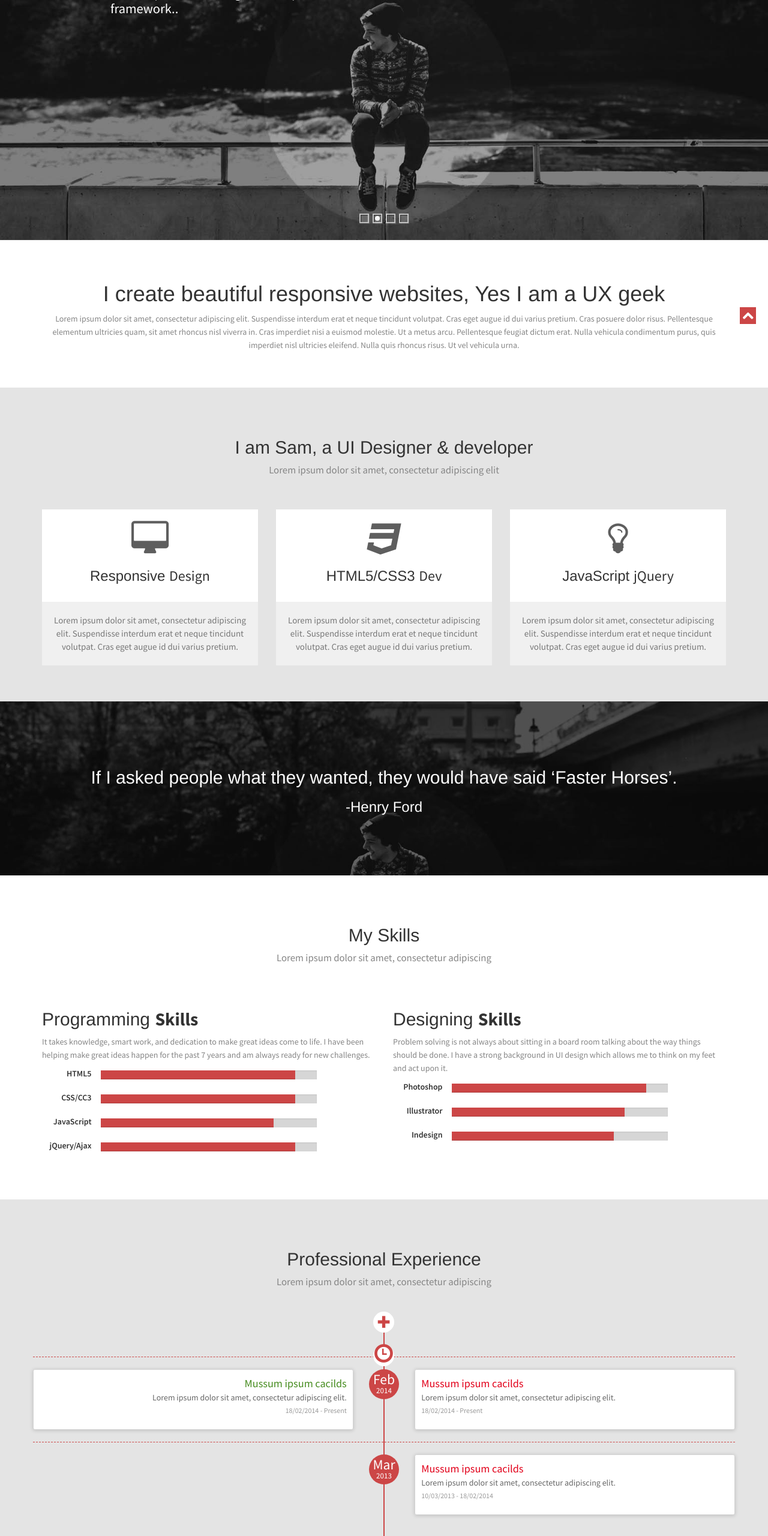
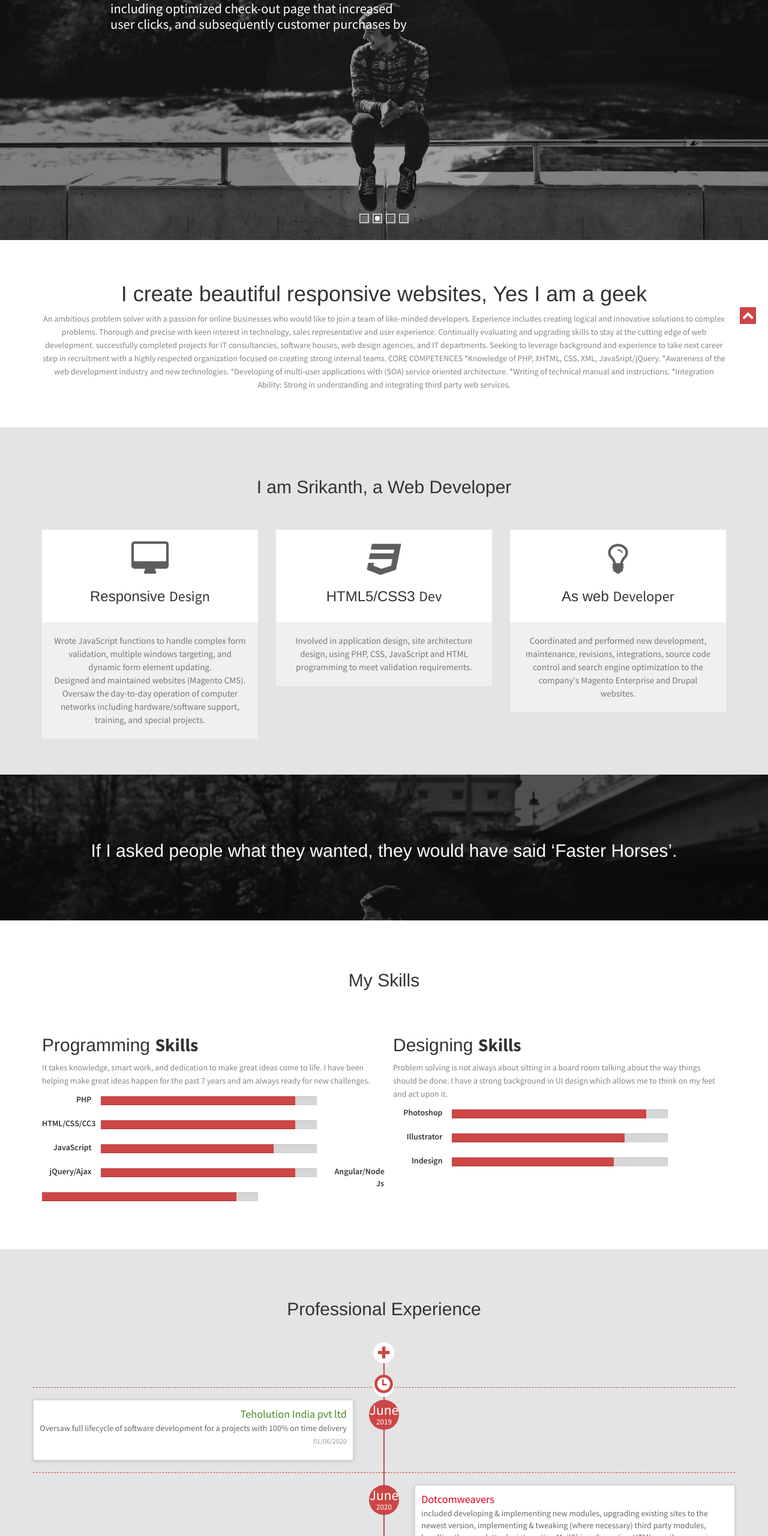
Before and after one commit to sreekanthmuthineni/sreekanthmuthineni.github.io, a plain HTML site: page index.html in a window 1280 px wide. Shown: the part 240-2800 px from the top of the page at 60% size. Drawn offline with Linux system fonts and the light colour scheme.

Commit message:
Update index.html

```diff
--- a/index.html
+++ b/index.html
@@ -69,23 +69,29 @@
             <div class="container banner-content">
                 <div id="da-slider" class="da-slider">
                     <div class="da-slide">
-                        <h2>Webdesigner</h2>
-                        <p>Amazing free responsive website for free, enjoy!!!</p>
+                        <h2>Summary of Qualifications</h2>
+                        <p>Web Developer with 1 years of experience in designing and developing user interfaces, testing, debugging eCommerce technologies. Proven ability in optimizing web functionality that improve data retrieval and workflow efficiencies.</p>
                         <div class="da-img"></div>
                     </div>
                     <div class="da-slide">
-                        <h2>UX/UI Developer</h2>
-                        <p>I develop website using Bootstrap front-end framework..</p>
+                        <h2>PROFESSIONAL EXPERIENCE</h2>
+                        <p>Designed and developed user-friendly website, including optimized check-out page that increased user clicks, and subsequently customer purchases by 20% <br/>
+                        Fixed bugs from existing websites and implemented enhancements that significantly improved web functionality and speed</p>
                         <div class="da-img"></div>
                     </div>
                     <div class="da-slide">
-                        <h2>HTML5/CSS3</h2>
-                        <p>HTML5 is a markup language used for structuring and presenting Web.</p>
+                        <h2>Skills & Tools</h2>
+                        <p>PHP, JAVA, jQuery,javascript,Angular js,Node js, Mysql, CSS</p>
                         <div class="da-img"></div>
                     </div>
                     <div class="da-slide">
-                        <h2>JavaScript/jQuery</h2>
-                        <p>jQuery: Write Less, Do More...</p>
+                        <h2>Work History</h2>
+                        <p>Build websites and modules on Magento platform and multi-sites.<br>
+                        Developing dynamic and interactive website that ensured high traffic, page views, and User Experience, resulting insignificant increase in sales revenue.<br>
+                        Designing and developing user-friendly website, including optimized check-out page that increased user clicks, and subsequently customer purchases.<br>
+                        Build e-commerce using  Magento.<br>
+                        Visualize and develop front-end web applications using HTML, CSS and JavaScript.</p>
+
                         <div class="da-img"></div>
                     </div>
 				<!--  <nav class="da-arrows">
@@ -99,8 +105,14 @@
     <section id="introText">
         <div class="container">
             <div class="text-center">
-            <h1>I create beautiful responsive websites, Yes I am a UX geek</h1>
-              <p>Lorem ipsum dolor sit amet, consectetur adipiscing elit. Suspendisse interdum erat et neque tincidunt volutpat. Cras eget augue id dui varius pretium. Cras posuere dolor risus. Pellentesque elementum ultricies quam, sit amet rhoncus nisl viverra in. Cras imperdiet nisi a euismod molestie. Ut a metus arcu. Pellentesque feugiat dictum erat. Nulla vehicula condimentum purus, quis imperdiet nisl ultricies eleifend. Nulla quis rhoncus risus. Ut vel vehicula urna.</p>
+            <h1>I create beautiful responsive websites, Yes I am a geek</h1>
+              <p>An ambitious problem solver with a passion for online businesses who would like to join a team of like-minded developers. Experience includes creating logical and innovative solutions to complex problems. Thorough and precise with keen interest in technology, sales representative and user experience. Continually evaluating and upgrading skills to stay at the cutting edge of web development. successfully completed projects for IT consultancies, software houses, web design agencies, and IT departments. Seeking to leverage background and experience to take next career step in recruitment with a highly respected organization focused on creating strong internal teams.
+			CORE  COMPETENCES
+			*Knowledge of PHP, XHTML, CSS, XML, JavaSript/jQuery.
+			*Awareness of the web development industry and new technologies.
+			*Developing of multi-user applications with (SOA) service oriented architecture.
+			*Writing of technical manual and instructions.
+			*Integration Ability: Strong in understanding and integrating third party web services.</p>
             </div>
         </div>
 
@@ -110,15 +122,17 @@
         <div class="container">
             <div class="heading text-center">
                 <!-- Heading -->
-                <h2>I am Sam, a UI Designer & developer</h2>
-                <p>Lorem ipsum dolor sit amet, consectetur adipiscing elit</p>
+                <h2>I am Srikanth, a Web Developer</h2>
             </div>
             <div class="row">
                 <!-- item -->
                 <div class="col-md-4 text-center tileBox">
                    <div class="txtHead"> <i class="fa fa-desktop"></i>
                     <h3>Responsive <span class="id-color">Design</span></h3></div>
-                    <p>Lorem ipsum dolor sit amet, consectetur adipiscing elit. Suspendisse interdum erat et neque tincidunt volutpat. Cras eget augue id dui varius pretium.</p>
+                    <p>Wrote JavaScript functions to handle complex form validation, multiple windows targeting, and dynamic form element updating.<br>
+                    Designed and maintained websites (Magento CMS).<br>
+                    Oversaw the day-to-day operation of computer networks including hardware/software support, training, and special projects.
+                    </p>
                 </div>
                 <!-- end: -->
 
@@ -126,15 +140,15 @@
                 <div class="col-md-4 text-center tileBox">
                     <div class="txtHead"><i class="fa fa-css3"></i>
                     <h3>HTML5/CSS3 <span class="id-color">Dev</span></h3></div>
-                    <p>Lorem ipsum dolor sit amet, consectetur adipiscing elit. Suspendisse interdum erat et neque tincidunt volutpat. Cras eget augue id dui varius pretium.</p>
+                    <p>Involved in application design, site architecture design, using PHP, CSS, JavaScript and HTML programming to meet validation requirements.</p>
                 </div>
                 <!-- end: -->
 
                 <!-- item -->
                 <div class="col-md-4 text-center tileBox">
                     <div class="txtHead"><i class="fa fa-lightbulb-o"></i>
-                    <h3>JavaScript <span class="id-color">jQuery</span></h3></div>
-                    <p>Lorem ipsum dolor sit amet, consectetur adipiscing elit. Suspendisse interdum erat et neque tincidunt volutpat. Cras eget augue id dui varius pretium.</p>
+                    <h3>As web <span class="id-color">Developer</span></h3></div>
+                    <p>Coordinated and performed new development, maintenance, revisions, integrations, source code control and search engine optimization to the company's Magento Enterprise and Drupal websites.</p>
                 </div>
                 <!-- end: -->
             </div>
@@ -144,7 +158,7 @@
     <section id="quote" class="bg-parlex">
         <div class="parlex-back">
             <div class="container secPad text-center">
-				<h2>If I asked people what they wanted, they would have said ‘Faster Horses’.</h2><h3>-Henry Ford</h3>
+				<h2>If I asked people what they wanted, they would have said ‘Faster Horses’.</h2>
             </div>
             <!--/.container-->
         </div>
@@ -156,7 +170,6 @@
         <div class="heading text-center">
                 <!-- Heading -->
                 <h2>My Skills</h2>
-                <p>Lorem ipsum dolor sit amet, consectetur adipiscing</p>
             </div>
         	<div class="row">
                 <div class="col-sm-6">
@@ -166,7 +179,7 @@
 
                     </p>
                     <div class="row">
-                        <div class="col-md-2 skilltitle">HTML5</div>
+                        <div class="col-md-2 skilltitle">PHP</div>
                         <div class="col-md-8">
                             <div class="progress">
                                 <div class="progress-bar" role="progressbar" aria-valuenow="90" aria-valuemin="0" aria-valuemax="100" style="width: 90%;">
@@ -176,7 +189,7 @@
                         </div>
                     </div>
                     <div class="row">
-                        <div class="col-md-2 skilltitle">CSS/CC3</div>
+                        <div class="col-md-2 skilltitle">HTML/CSS/CC3</div>
                         <div class="col-md-8">
                             <div class="progress">
                                 <div class="progress-bar" role="progressbar" aria-valuenow="90" aria-valuemin="0" aria-valuemax="100" style="width: 90%;">
@@ -201,6 +214,14 @@
                             <div class="progress">
                                 <div class="progress-bar" role="progressbar" aria-valuenow="90" aria-valuemin="0" aria-valuemax="100" style="width: 90%;">
                                     <span class="sr-only">90% Complete</span>
+                                </div>
+                            </div>
+                        </div>
+                        <div class="col-md-2 skilltitle">Angular/Node Js</div>
+                        <div class="col-md-8">
+                            <div class="progress">
+                                <div class="progress-bar" role="progressbar" aria-valuenow="90" aria-valuemin="0" aria-valuemax="100" style="width: 90%;">
+                                    <span class="sr-only">80% Complete</span>
                                 </div>
                             </div>
                         </div>
@@ -253,7 +274,6 @@
            <div class="heading text-center">
                 <!-- Heading -->
                 <h2>Professional Experience</h2>
-                <p>Lorem ipsum dolor sit amet, consectetur adipiscing</p>
             </div>
         <div id="timeline"><div class="row timeline-movement timeline-movement-top">
         <div class="timeline-badge timeline-future-movement">
@@ -271,8 +291,8 @@
     <div class="row timeline-movement">
 
         <div class="timeline-badge">
-            <span class="timeline-balloon-date-day">Feb</span>
-            <span class="timeline-balloon-date-month">2014</span>
+            <span class="timeline-balloon-date-day">June</span>
+            <span class="timeline-balloon-date-month">2019</span>
         </div>
 
 
@@ -281,9 +301,9 @@
                 <div class="col-sm-11">
                     <div class="timeline-panel credits">
                         <ul class="timeline-panel-ul">
-                            <li><span class="importo">Mussum ipsum cacilds</span></li>
-                            <li><span class="causale">Lorem ipsum dolor sit amet, consectetur adipiscing elit. </span> </li>
-                            <li><p><small class="text-muted"> 18/02/2014 - Present</small></p> </li>
+                            <li><span class="importo">Teholution India pvt ltd</span></li>
+                            <li><span class="causale">Oversaw full lifecycle of software development for a projects with 100% on time delivery</span> </li>
+                            <li><p><small class="text-muted"> 01/06/2020</small></p> </li>
                         </ul>
                     </div>
 
@@ -291,20 +311,20 @@
             </div>
         </div>
 
-        <div class="col-sm-6  timeline-item">
+       <!--  <div class="col-sm-6  timeline-item">
             <div class="row">
                 <div class="col-sm-offset-1 col-sm-11">
                     <div class="timeline-panel debits">
                         <ul class="timeline-panel-ul">
-                            <li><span class="importo">Mussum ipsum cacilds</span></li>
-                            <li><span class="causale">Lorem ipsum dolor sit amet, consectetur adipiscing elit. </span> </li>
-                            <li><p><small class="text-muted"> 18/02/2014 - Present</small></p> </li>
+                            <li><span class="importo">Dotcomweavers</span></li>
+                            <li><span class="causale">included developing & implementing new modules, upgrading existing sites to the newest version, implementing & tweaking (where necessary) third party modules, handling the newsletter by integrating MailChimp & creating HTML emails, managing the catalogs (and inventory) through custom importing scripts, Magmi and Photoshop scripting. </span> </li>
+                            <li><p><small class="text-muted"> 15/04/2021 - Present</small></p> </li>
                         </ul>
                     </div>
 
                 </div>
             </div>
-        </div>
+        </div> -->
     </div>
 
     <!--due -->
@@ -313,8 +333,8 @@
 
 
         <div class="timeline-badge">
-            <span class="timeline-balloon-date-day">Mar</span>
-            <span class="timeline-balloon-date-month">2013</span>
+            <span class="timeline-balloon-date-day">June</span>
+            <span class="timeline-balloon-date-month">2020</span>
         </div>
 
         <div class="col-sm-offset-6 col-sm-6  timeline-item">
@@ -322,25 +342,9 @@
                 <div class="col-sm-offset-1 col-sm-11">
                     <div class="timeline-panel debits">
                         <ul class="timeline-panel-ul">
-                            <li><span class="importo">Mussum ipsum cacilds</span></li>
-                            <li><span class="causale">Lorem ipsum dolor sit amet, consectetur adipiscing elit. </span> </li>
-                            <li><p><small class="text-muted"> 10/03/2013 - 18/02/2014</small></p> </li>
-                        </ul>
-                    </div>
-
-                </div>
-            </div>
-        </div>
-
-        <div class="col-sm-6  timeline-item">
-            <div class="row">
-                <div class="col-sm-11">
-                    <div class="timeline-panel credits">
-                        <ul class="timeline-panel-ul">
-                            <li><span class="importo">Mussum ipsum cacilds</span></li>
-                            <li><span class="causale">Lorem ipsum dolor sit amet, consectetur adipiscing elit. </span> </li>
-                            <li><p><small class="text-muted"> 10/03/2013 - 18/02/2014</small></p> </li>
-                        </ul>
+                             <li><span class="importo">Dotcomweavers</span></li>
+                            <li><span class="causale">included developing & implementing new modules, upgrading existing sites to the newest version, implementing & tweaking (where necessary) third party modules, handling the newsletter by integrating MailChimp & creating HTML emails, managing the catalogs (and inventory) through custom importing scripts, Magmi and Photoshop scripting. </span> </li>
+                            <li><p><small class="text-muted"> 15/04/2021 - Present</small></p> </li>
                     </div>
 
                 </div>
@@ -348,16 +352,17 @@
         </div>
 
 
+
     </div>
     <div class="row timeline-movement">
 
 
-        <div class="timeline-badge">
+      <!--   <div class="timeline-badge">
             <span class="timeline-balloon-date-day">Jan</span>
             <span class="timeline-balloon-date-month">2010</span>
-        </div>
+        </div> -->
 
-        <div class="col-sm-offset-6 col-sm-6  timeline-item">
+       <!--  <div class="col-sm-offset-6 col-sm-6  timeline-item">
             <div class="row">
                 <div class="col-sm-offset-1 col-sm-11">
                     <div class="timeline-panel debits">
@@ -370,9 +375,9 @@
 
                 </div>
             </div>
-        </div>
+        </div> -->
 
-        <div class="col-sm-6  timeline-item">
+      <!--   <div class="col-sm-6  timeline-item">
             <div class="row">
                 <div class="col-sm-11">
                     <div class="timeline-panel credits">
@@ -386,7 +391,7 @@
                 </div>
             </div>
         </div>
-
+     -->
 
     </div>
     </div>
@@ -402,7 +407,6 @@
             <div class="heading text-center">
                 <!-- Heading -->
                 <h2>Portfolio</h2>
-                <p>At lorem Ipsum available, but the majority have suffered alteration in some form by injected humour.</p>
             </div>
 
             <div class="row">
@@ -584,14 +588,13 @@
                 <div class="col-sm-4">
                     <h4>Address:</h4>
                     <address>
-                        WebThemez Company<br>
-                        134 Stilla. Tae., 414515<br>
-                        Leorislon, SA 02434-34534 USA
+                        #1-03 ,Vanamala Kanparthy ,Inavolu<br>
+                        warangal urban , Telangana ,India<br>
                         <br>
                     </address>
                     <h4>Phone:</h4>
                     <address>
-                        12345-49589-2<br>
+                        1234567890<br>
                     </address>
                 </div>
             </div>
@@ -617,7 +620,7 @@
         <div class="container">
             <div class="row">
                 <div class="col-sm-12 text-center">
-                    Copyright 2014 | All Rights Reserved by r@m</a>
+                    Copyright 2021 | All Rights Reserved by s@m</a>
                 </div>
             </div>
             <!-- / .row -->
```
